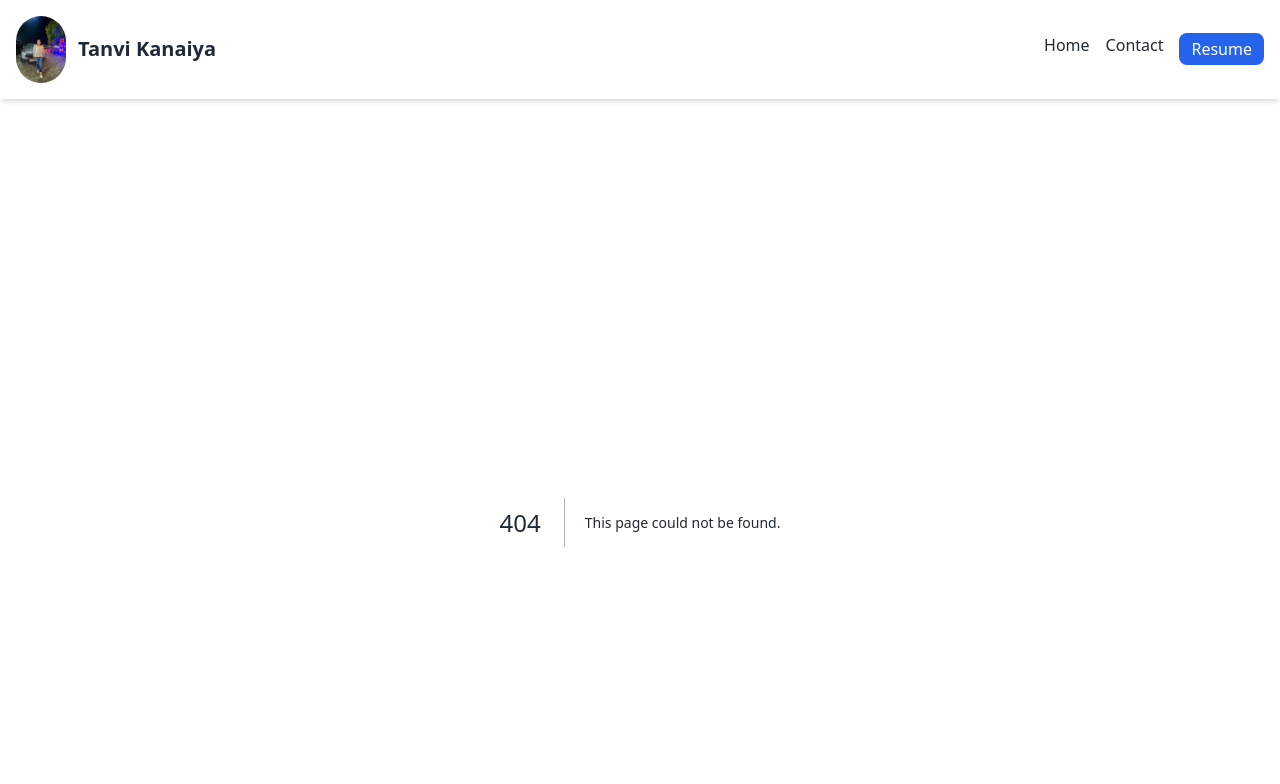
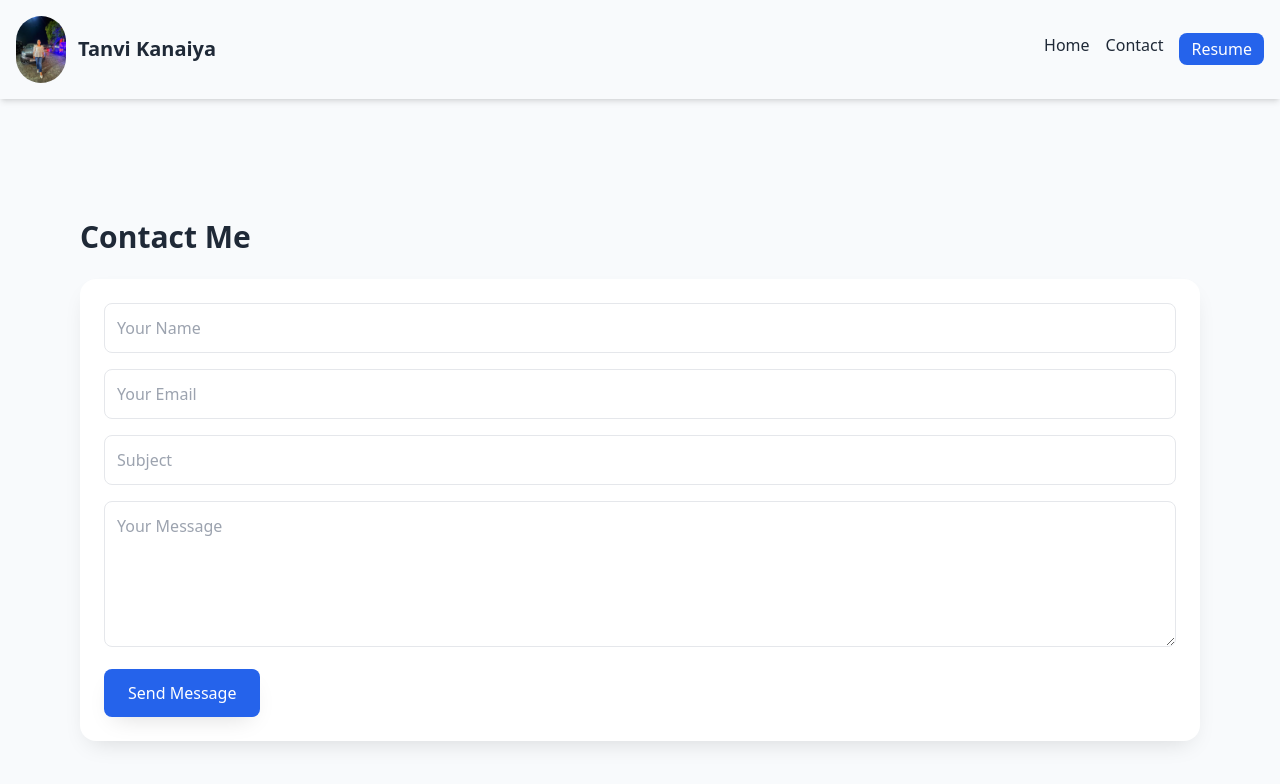
Before and after one commit to Tanvikanaiya/tanvi-portfoilo, a Next.js app: page /contact in a window 1280 px wide. Before the commit this address had no page. Shown: the top 784 px of the page. Built offline with nearby package versions, Linux system fonts and the light colour scheme.

Commit message:
Create page.tsx

```diff
--- /dev/null
+++ b/app/contact/page.tsx
@@ -0,0 +1,78 @@
+import { useState } from "react";
+import emailjs from "@emailjs/browser";
+
+export default function ContactPage() {
+  const [formData, setFormData] = useState({
+    name: "",
+    email: "",
+    subject: "",
+    message: "",
+  });
+
+  const [status, setStatus] = useState("");
+
+  const handleChange = (e: React.ChangeEvent<HTMLInputElement | HTMLTextAreaElement>) => {
+    setFormData({ ...formData, [e.target.name]: e.target.value });
+  };
+
+  const handleSubmit = (e: React.FormEvent) => {
+    e.preventDefault();
+
+    emailjs.send(
+      "service_i3no68p", // Your Service ID
+      "template_yefm5u5", // Your Template ID
+      formData,
+      "aX-ciqNXSdRvWXvBhcyWU" // Your Public Key
+    )
+    .then(() => setStatus("✅ Message sent successfully!"))
+    .catch(() => setStatus("❌ Failed to send message. Please try again."));
+  };
+
+  return (
+    <section className="section container">
+      <h2 className="text-3xl font-bold mb-6">Contact Me</h2>
+      <form onSubmit={handleSubmit} className="space-y-4 card">
+        <input
+          type="text"
+          name="name"
+          placeholder="Your Name"
+          value={formData.name}
+          onChange={handleChange}
+          required
+          className="w-full border rounded-lg p-3"
+        />
+        <input
+          type="email"
+          name="email"
+          placeholder="Your Email"
+          value={formData.email}
+          onChange={handleChange}
+          required
+          className="w-full border rounded-lg p-3"
+        />
+        <input
+          type="text"
+          name="subject"
+          placeholder="Subject"
+          value={formData.subject}
+          onChange={handleChange}
+          required
+          className="w-full border rounded-lg p-3"
+        />
+        <textarea
+          name="message"
+          placeholder="Your Message"
+          value={formData.message}
+          onChange={handleChange}
+          required
+          rows={5}
+          className="w-full border rounded-lg p-3"
+        />
+        <button type="submit" className="bg-blue-600 text-white px-6 py-3 rounded-lg shadow-soft hover:bg-blue-700">
+          Send Message
+        </button>
+      </form>
+      {status && <p className="mt-4 text-lg">{status}</p>}
+    </section>
+  );
+}
```
